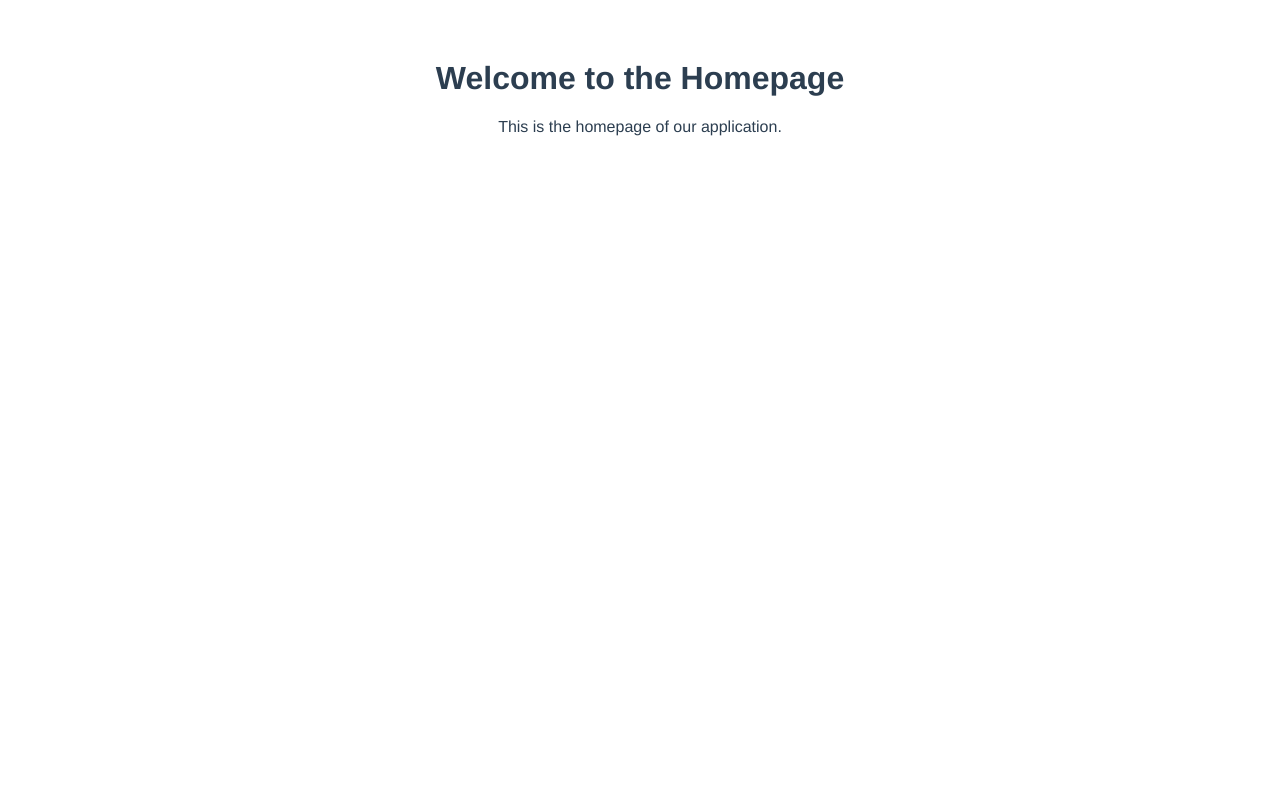
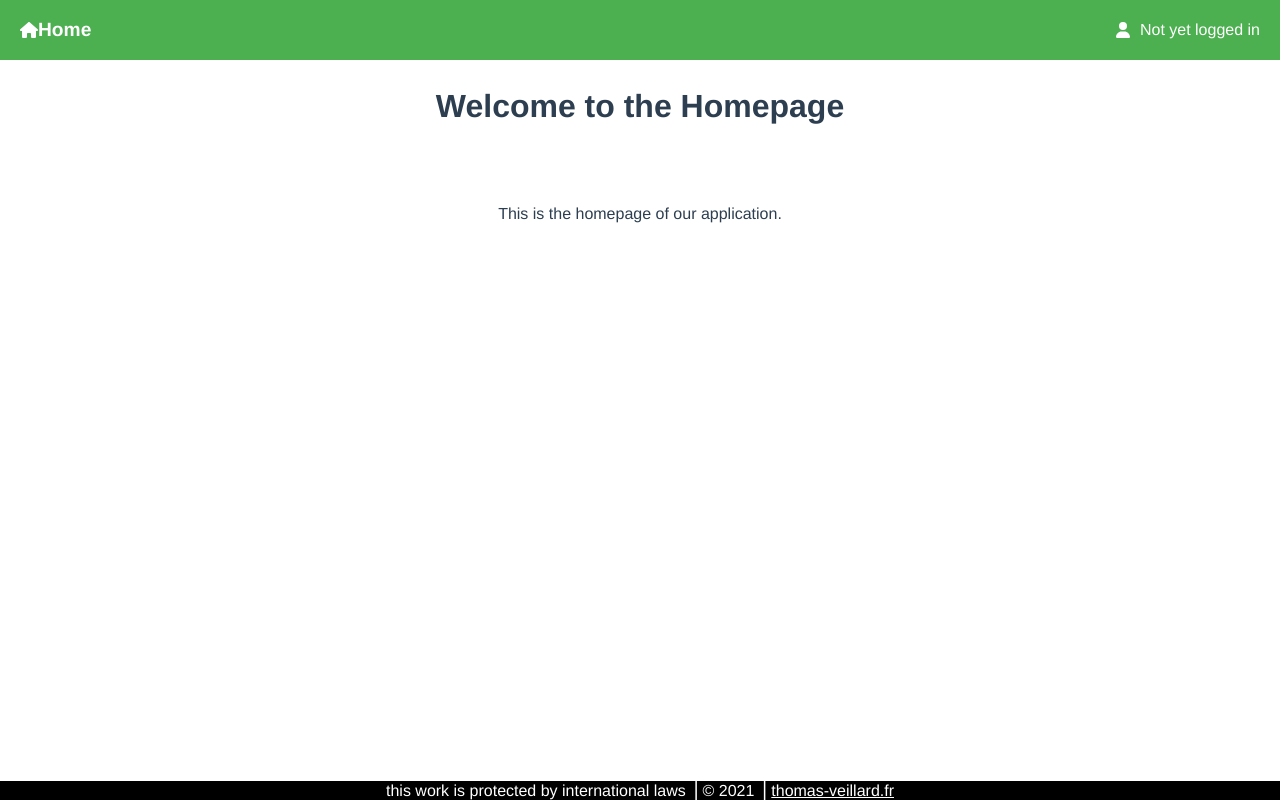
Before and after one commit to vainelmr/vue-oauth-microsoft-graph, a Vue app: page / in a window 1280 px wide. Built offline with nearby package versions, Linux system fonts and the light colour scheme.

Commit message:
Ex 5: create BaseHeader and BaseFooter

```diff
--- a/package.json
+++ b/package.json
@@ -8,6 +8,11 @@
     "lint": "vue-cli-service lint"
   },
   "dependencies": {
+    "@fortawesome/fontawesome-svg-core": "^6.7.2",
+    "@fortawesome/free-brands-svg-icons": "^6.7.2",
+    "@fortawesome/free-regular-svg-icons": "^6.7.2",
+    "@fortawesome/free-solid-svg-icons": "^6.7.2",
+    "@fortawesome/vue-fontawesome": "^3.0.8",
     "core-js": "^3.8.3",
     "vue": "^3.2.13"
   },
--- a/src/App.vue
+++ b/src/App.vue
@@ -1,14 +1,22 @@
 <template>
-  <HomePage />
+  <div>
+    <BaseHeader/>
+    <HomePage />
+    <BaseFooter/>
+  </div>
 </template>
 
 <script>
 import HomePage from './pages/HomePage.vue';
+import BaseHeader from './components/BaseHeader.vue';
+import BaseFooter from './components/BaseFooter.vue';
 
 export default {
   name: 'App',
   components: {
-    HomePage
+    HomePage,
+    BaseHeader,
+    BaseFooter
   }
 }
 </script>
@@ -20,6 +28,5 @@ export default {
   -moz-osx-font-smoothing: grayscale;
   text-align: center;
   color: #2c3e50;
-  margin-top: 60px;
 }
 </style>
--- /dev/null
+++ b/src/components/BaseFooter.vue
@@ -0,0 +1,34 @@
+<template>
+    <div class="footer">
+       <p>
+        this work is protected by international laws ⎟ © 2021 ⎟ <a href="thomas-veillard.fr" > thomas-veillard.fr </a>
+       </p>
+    </div>
+</template>
+
+<script>
+export default {
+    name: 'BaseFooter',
+}
+</script>
+
+<style scoped>
+    * {
+        margin: 0;
+        padding: 0;
+        box-sizing: border-box;
+    }
+
+    .footer {
+        position: fixed;
+        left: 0;
+        bottom: 0;
+        width: 100%;
+        background-color: #000000;
+        color: white;
+        text-align: center;
+    }
+    .footer a {
+        color: white;
+    }
+</style>
--- /dev/null
+++ b/src/components/BaseHeader.vue
@@ -0,0 +1,54 @@
+<template>
+    <div class="header">
+        <div class="header-left">
+            <font-awesome-icon icon="fa-solid fa-house" class="home-icon" />
+            <span class="header-title">Home</span>
+        </div>
+        <div class="header-right">
+            <font-awesome-icon icon="fa-solid fa-user" class="user-icon" />
+            <span class="login-status">Not yet logged in</span>
+        </div>
+    </div>
+</template>
+
+<script>
+export default {
+    name: 'BaseHeader',
+}
+</script>
+
+<style scoped>
+    * {
+        margin: 0;
+        padding: 0;
+        box-sizing: border-box;
+    }
+
+    .header {
+        display: flex;
+        justify-content: space-between;
+        align-items: center;
+        padding: 10px 20px;
+        background-color: #4CAF50;
+        color: white;
+        height: 60px;
+        width:100%;
+        position: fixed;
+        top: 0;
+        left: 0;
+    }
+
+    .header-left, .header-right {
+        display: flex;
+        align-items: center;
+    }
+
+    .header-title {
+        font-size: 1.2rem;
+        font-weight: bold;
+    }
+    .login-status {
+        font-size: 1rem;
+        margin-left: 10px;
+    }
+</style>
--- a/src/main.js
+++ b/src/main.js
@@ -1,4 +1,18 @@
 import { createApp } from 'vue'
 import App from './App.vue'
 
-createApp(App).mount('#app')
+/* import the fontawesome core */
+import { library } from '@fortawesome/fontawesome-svg-core'
+
+/* import font awesome icon component */
+import { FontAwesomeIcon } from '@fortawesome/vue-fontawesome'
+
+/* import specific icons */
+import { faHouse, faUser } from '@fortawesome/free-solid-svg-icons'
+
+/* add icons to the library */
+library.add(faUser, faHouse)
+
+createApp(App)
+  .component('font-awesome-icon', FontAwesomeIcon)
+  .mount('#app')
--- a/src/pages/HomePage.vue
+++ b/src/pages/HomePage.vue
@@ -10,6 +10,10 @@ export default {
     name: 'HomePage'
 }
 </script>
-<style lang="">
+<style scoped>
+    * {
+        margin: 0;
+        padding: 40px;
+    }
 
 </style>
```
Also changed, not shown: 1 other file (tests, documents, lock files or other folders).
